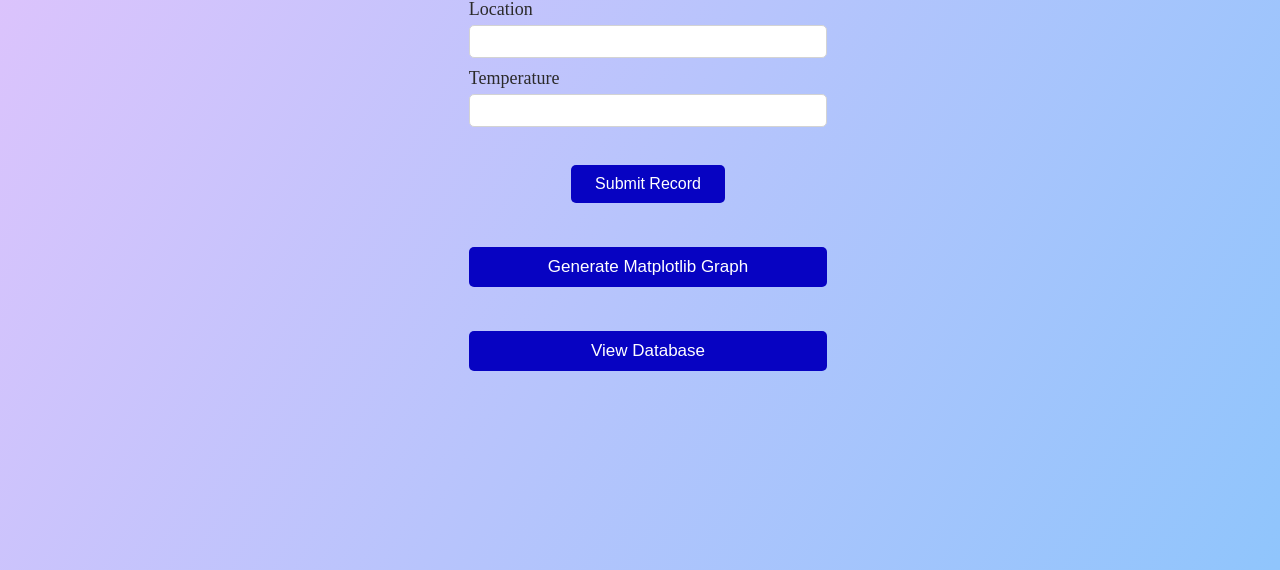
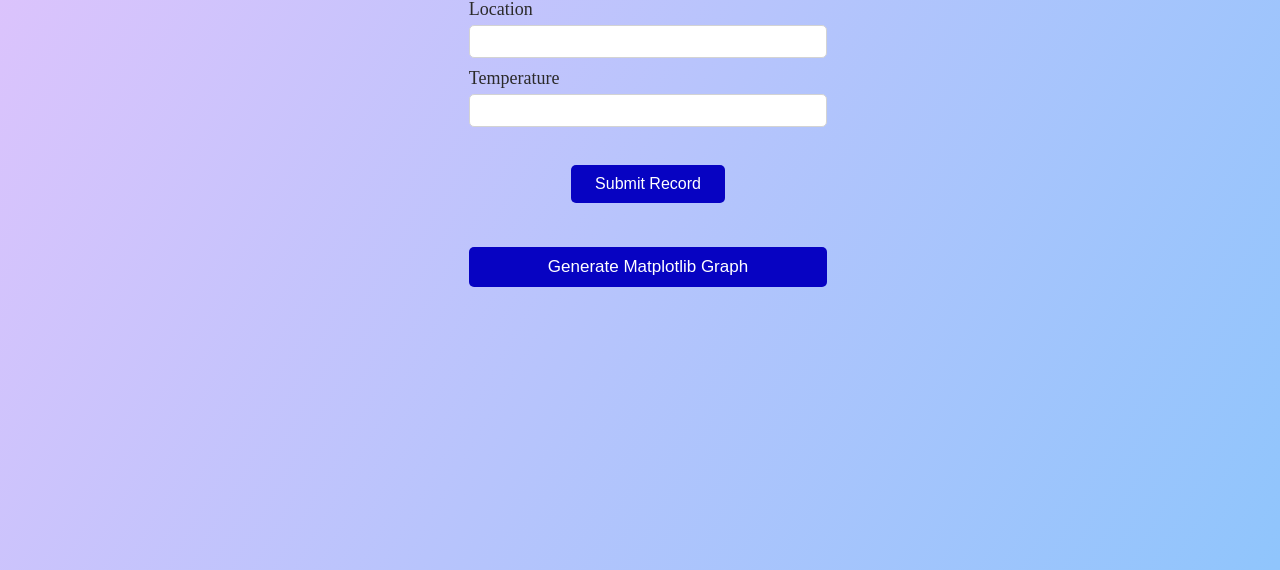
Before and after one commit to Soumi7/influxDB-Matplotlib, a Flask app: page / in a window 1280 px wide. Shown: the part 186-756 px from the top of the page. Run offline with Flask 2, Linux system fonts and the light colour scheme.

Commit message:
Add flask app

```diff
--- a/Flask_application/app.py
+++ b/Flask_application/app.py
@@ -19,7 +19,7 @@ app = Flask(__name__)
 def chartTest():
 
       query = ' from(bucket:"Demo")\
-      |> range(start: -10m)\
+      |> range(start: -1d)\
       |> filter(fn:(r) => r._measurement == "my_measurement")\
       |> filter(fn: (r) => r.location == "India")\
       |> filter(fn:(r) => r._field == "temperature" ) '
--- a/Flask_application/templates/record.html
+++ b/Flask_application/templates/record.html
@@ -25,9 +25,5 @@
                 id="getAll"
                 value = "Generate Matplotlib Graph"  />      </form>
       <br>
-      <form id ="form_s" action = "http://localhost:5000/database" method = "GET">
-         <input type = "submit"
-                id="getAll"
-                value = "View Database"  />      </form>
    </body>
 </html>
```
Also changed, not shown: Flask_application/static/images/new_plot.png.
